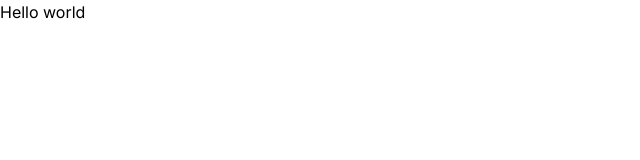
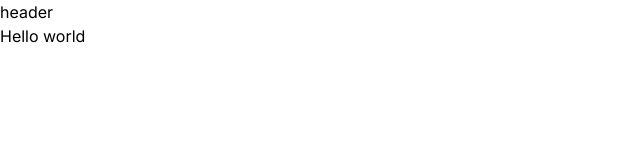
Before and after one commit to patsferreresx/next-devstore, a Next.js app: page / in a window 1280 px wide. Shown: the top 160 px of the page, without its empty margins (0-640 px from the left). Built offline with nearby package versions, Linux system fonts and the light colour scheme.

Commit message:
Layout de (store)

```diff
--- /dev/null
+++ b/src/app/(store)/layout.tsx
@@ -0,0 +1,12 @@
+import Header from '@/components/header'
+import { ReactNode } from 'react'
+
+// layout funciona assim
+export default function StoreLayout({ children }: { children: ReactNode }) {
+  return (
+    <div>
+      <Header />
+      {children}
+    </div>
+  )
+}
```
